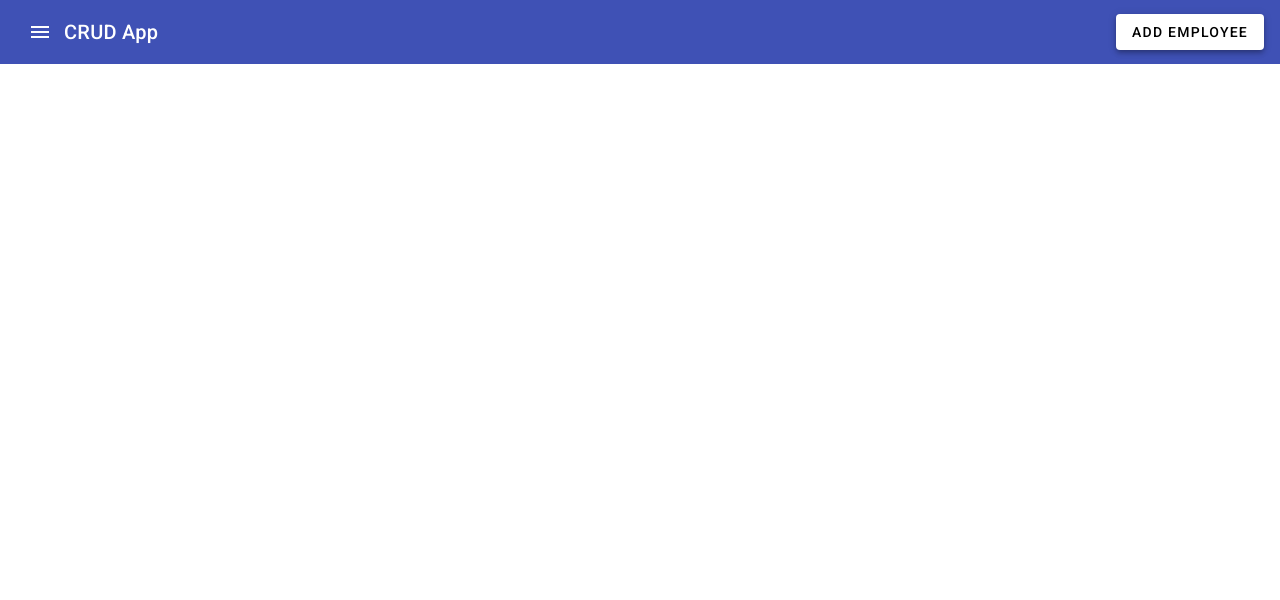
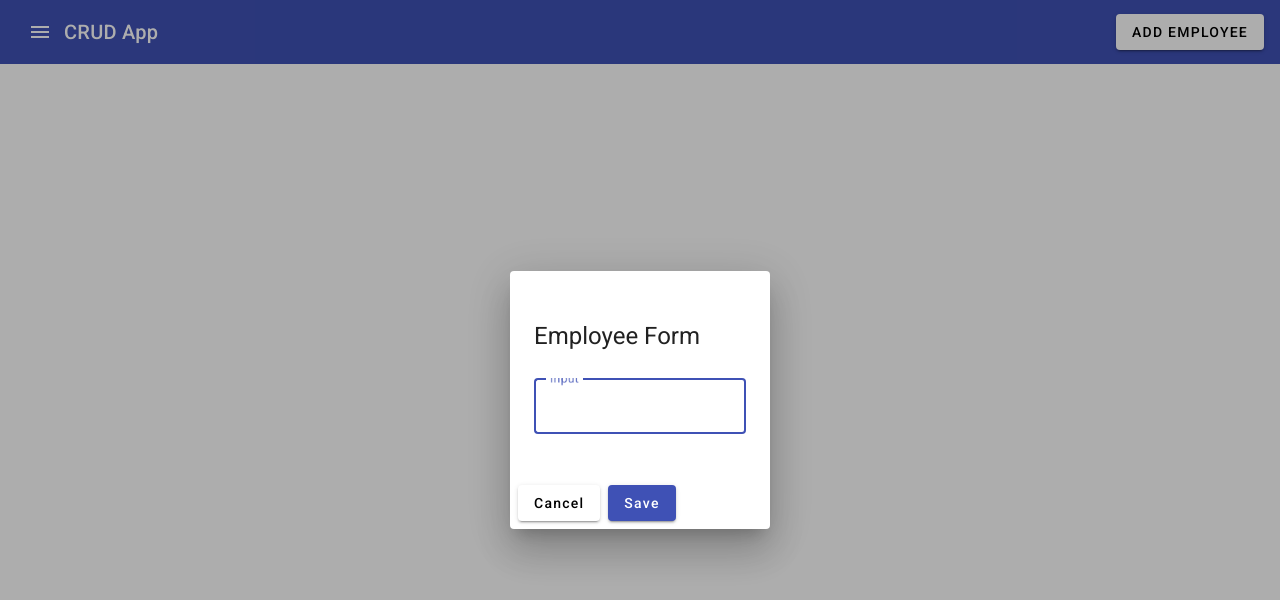
Before and after one commit to thisisfrey/CRUD-App, an Angular app: page / in a window 1280 px wide. Both pictures are taken after a click on the button "ADD EMPLOYEE". Shown: the top 600 px of the page. Built offline with nearby package versions, Linux system fonts and the light colour scheme.

Commit message:
Added dialog component

```diff
--- /dev/null
+++ b/src/app/add-edit-employee/add-edit-employee.component.html
@@ -0,0 +1,14 @@
+<div mat-dialog-title>
+  <h1>Employee Form</h1>
+</div>
+<div mat-dialog-content>
+  <mat-form-field appearance="outline">
+    <mat-label>Input</mat-label>
+    <!-- why import matInput? -->
+    <input matInput />
+  </mat-form-field>
+</div>
+<div mat-dialog-actions>
+  <button mat-raised-button>Cancel</button>
+  <button mat-raised-button color="primary">Save</button>
+</div>
--- a/src/app/app.component.html
+++ b/src/app/app.component.html
@@ -8,7 +8,9 @@
   </button>
   <span>CRUD App</span>
   <span class="example-spacer"></span>
-  <button mat-raised-button>ADD EMPLOYEE</button>
+  <button mat-raised-button (click)="openAddEditEmployeeForm()">
+    ADD EMPLOYEE
+  </button>
   <!-- <button
     mat-icon-button
     class="example-icon"
--- a/src/app/app.component.ts
+++ b/src/app/app.component.ts
@@ -1,10 +1,18 @@
 import { Component } from '@angular/core';
+import { MatDialog } from '@angular/material/dialog';
+import { AddEditEmployeeComponent } from './add-edit-employee/add-edit-employee.component';
 
 @Component({
   selector: 'app-root',
   templateUrl: './app.component.html',
-  styleUrls: ['./app.component.scss']
+  styleUrls: ['./app.component.scss'],
 })
 export class AppComponent {
   title = 'ng-crud-app';
+
+  constructor(private _dialog: MatDialog) {}
+
+  openAddEditEmployeeForm() {
+    this._dialog.open(AddEditEmployeeComponent);
+  }
 }
```
Also changed, not shown: src/app/add-edit-employee/add-edit-employee.component.ts (added, +10 -0 lines), src/app/app.module.ts (+8 -1 lines), _learning_angular/commands.txt, src/app/add-edit-employee/add-edit-employee.component.scss (added), 1 other file (tests, documents, lock files or other folders).
